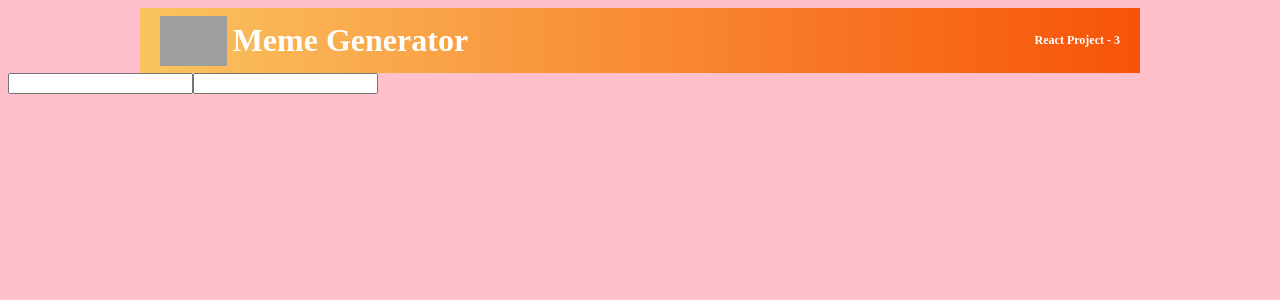
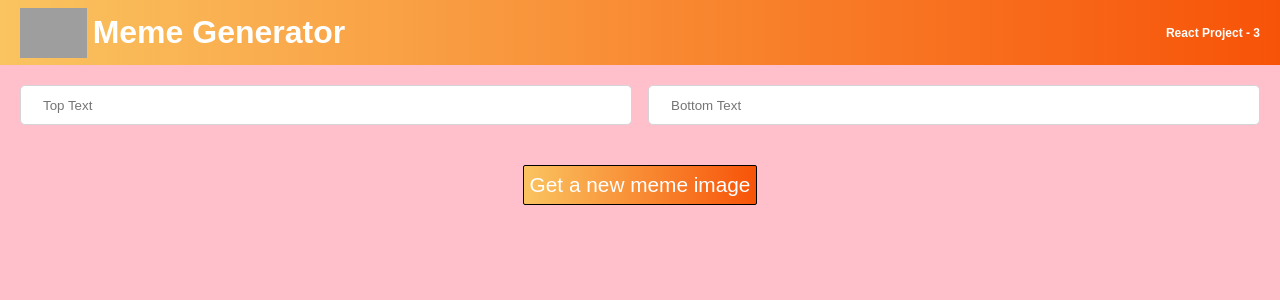
Before and after one commit to vonner04/Learning-React-MemeGenerator, a React (Vite) app: page / in a window 1280 px wide. Shown: the top 300 px of the page. Built offline with nearby package versions, Linux system fonts and the light colour scheme; grey boxes are pictures that could not be loaded.

Commit message:
feat: added css and html configuration for the page. How to center a div or main?

```diff
--- a/src/App.css
+++ b/src/App.css
@@ -3,18 +3,18 @@
 }
 
 body{
+  font-family: "Karla", sans-serif;
   background: pink;
+  margin: 0;
 }
 
 .header{
   display: flex;
   align-items: center;
   height: 65px;
-  width: 1000px;
   color:rgb(255, 255, 255);
   background: linear-gradient(90deg, rgb(250, 196, 96), rgb(247, 83, 8) );
   padding: 20px;
-  margin: 0 auto;
 
 }
 
@@ -32,3 +32,36 @@ body{
   font-size: 0.75rem;
   font-weight: 900;
 }
+
+main{
+  padding: 20px;
+}
+
+.form{
+  display: grid;
+  grid-template: 40px 40px/ 1fr 1fr;
+  gap:16px;
+  row-gap: 40px;
+}
+
+.form--button{
+  background: linear-gradient(90deg, rgb(250, 196, 96), rgb(247, 83, 8) );
+  color: white;
+  font-size: 1.3rem;
+  grid-column: 1/-1;
+  margin: 0 auto;
+  font-family: "Karla", sans-serif;
+  border-radius: 2px;
+  border: 1px solid black;
+
+}
+
+.form--input{
+  border-radius: 5px;
+  border: 1px solid #D5D4D8;
+  text-indent: 20px;
+}
+
+.form >button:hover{
+  transform: scale(1.3);
+}
--- a/src/App.jsx
+++ b/src/App.jsx
@@ -5,8 +5,10 @@ import Meme from "./components/Meme";
 export default function App() {
   return (
     <>
-      <Header></Header>
-      <Meme></Meme>
+      <div>
+        <Header></Header>
+        <Meme></Meme>
+      </div>
     </>
   );
 }
--- a/src/components/Meme.jsx
+++ b/src/components/Meme.jsx
@@ -3,9 +3,18 @@ import React from "react";
 export default function Meme() {
   return (
     <main>
-      <form>
-        <input></input>
-        <input></input>
+      <form className="form">
+        <input
+          type="text"
+          className="form--input"
+          placeholder="Top Text"
+        ></input>
+        <input
+          type="text"
+          className="form--input"
+          placeholder="Bottom Text"
+        ></input>
+        <button className="form--button">Get a new meme image</button>
       </form>
     </main>
   );
```
